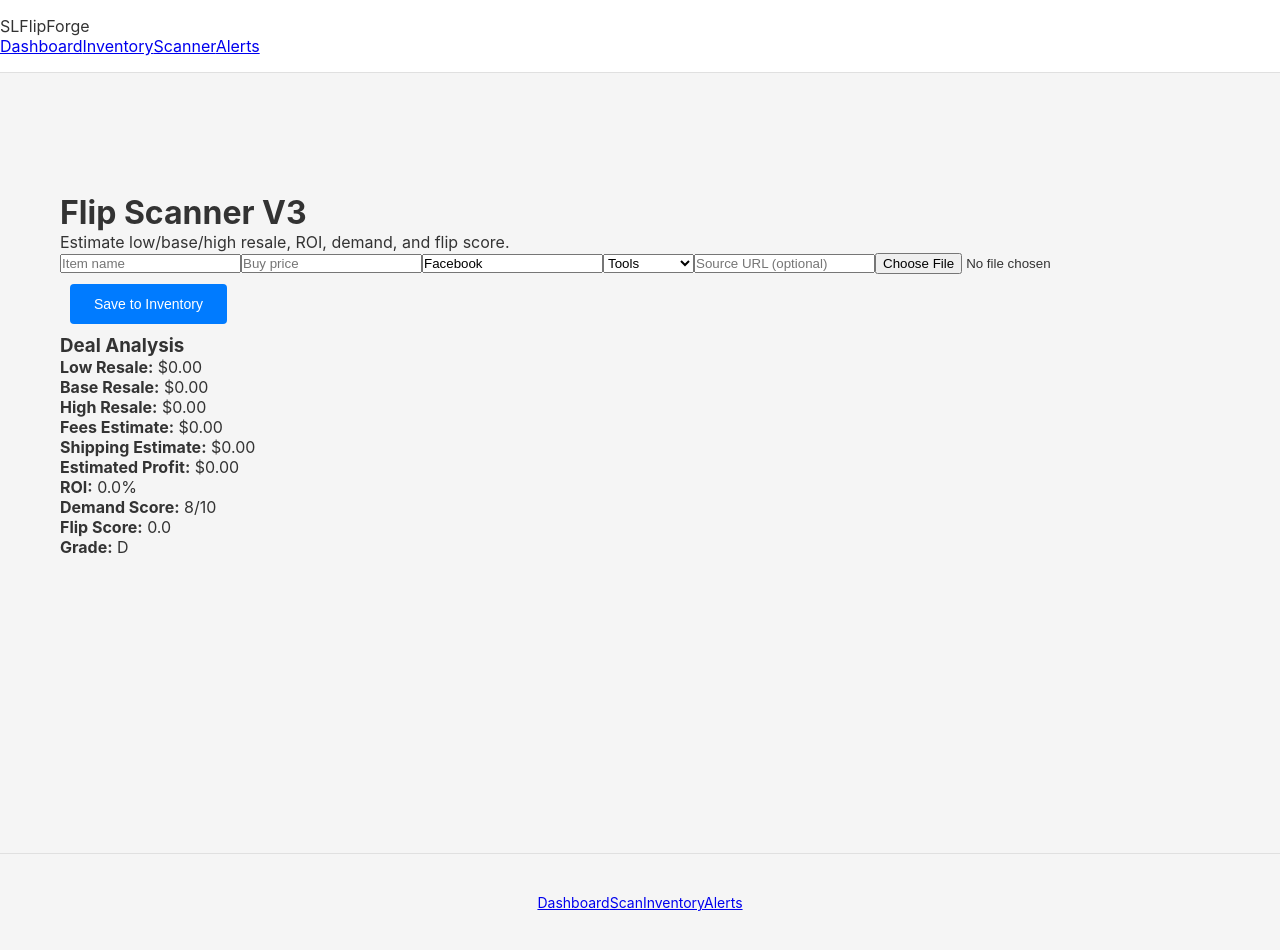
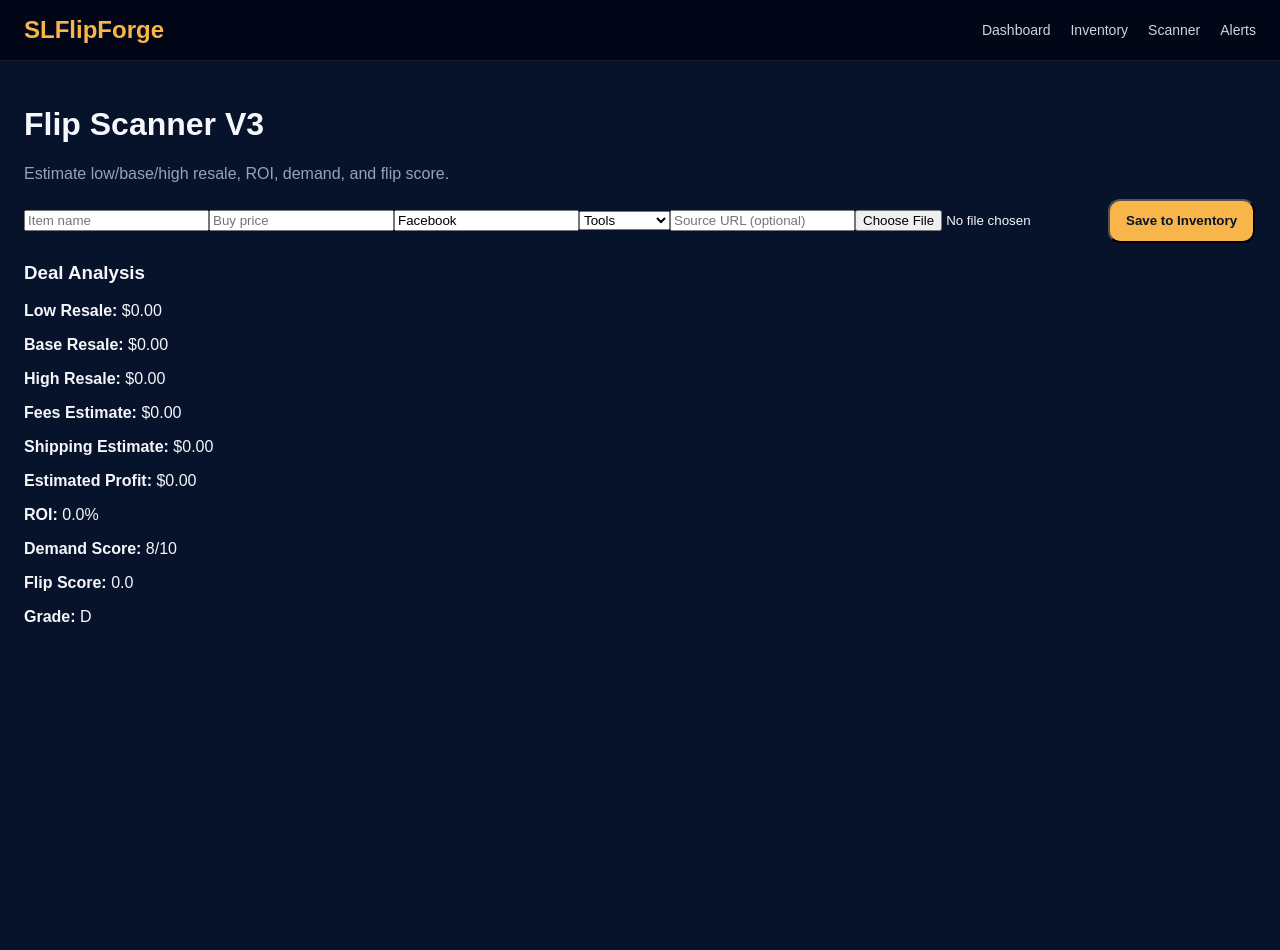
Before and after one commit to jsant1294/slflipforge, a Next.js app: page /inventory-manager in a window 1280 px wide. Shown: the top 950 px of the page. After the commit the page ends 800 px from the top, so only its background shows below. Built offline with nearby package versions, Linux system fonts and the light colour scheme.

Commit message:
dashboard ui cleanup

```diff
--- a/app/globals.css
+++ b/app/globals.css
@@ -1,180 +1,372 @@
-* {
+html, body {
   margin: 0;
   padding: 0;
+  background: #07122b;
+  color: #f5f7fb;
+  font-family: Arial, Helvetica, sans-serif;
+}
+
+* {
   box-sizing: border-box;
 }
 
-body {
-  font-family: -apple-system, BlinkMacSystemFont, 'Segoe UI', 'Roboto', 'Oxygen',
-    'Ubuntu', 'Cantarell', 'Fira Sans', 'Droid Sans', 'Helvetica Neue',
-    sans-serif;
-  -webkit-font-smoothing: antialiased;
-  -moz-osx-font-smoothing: grayscale;
-  background: #f5f5f5;
-  color: #333;
+a {
+  color: inherit;
+  text-decoration: none;
+}
+
+.site-shell {
+  min-height: 100vh;
+  background: #07122b;
+  color: #f5f7fb;
+}
+
+.site-header {
+  position: sticky;
+  top: 0;
+  z-index: 20;
+  background: #020617;
+  border-bottom: 1px solid rgba(255,255,255,0.08);
+}
+
+.site-header-inner {
+  max-width: 1500px;
+  margin: 0 auto;
+  padding: 16px 24px;
+  display: flex;
+  align-items: center;
+  justify-content: space-between;
+  gap: 16px;
+}
+
+.site-logo {
+  font-size: 24px;
+  font-weight: 700;
+  color: #f7b54a;
+}
+
+.top-nav {
+  display: flex;
+  gap: 20px;
+  flex-wrap: wrap;
+}
+
+.top-nav a {
+  color: #cbd5e1;
+  font-size: 14px;
+}
+
+.top-nav a:hover {
+  color: #ffffff;
+}
+
+.page-wrap {
+  max-width: 1500px;
+  width: 100%;
+  margin: 0 auto;
+  padding: 24px;
+  padding-bottom: 88px;
 }
 
 .container {
-  max-width: 1200px;
+  max-width: 1500px;
+  width: 100%;
   margin: 0 auto;
-  padding: 0 20px;
-}
-
-.site-header {
-  background: white;
-  border-bottom: 1px solid #e0e0e0;
-  padding: 16px 0;
-  position: sticky;
-  top: 0;
-  z-index: 100;
-}
-
-.site-header .nav {
-  display: flex;
-  align-items: center;
-  justify-content: space-between;
-}
-
-.logo {
-  font-size: 24px;
-  font-weight: bold;
-  color: #000;
-  text-decoration: none;
-  transition: opacity 0.2s;
-}
-
-.logo:hover {
-  opacity: 0.8;
-}
-
-.nav-links {
-  display: flex;
-  gap: 30px;
-  list-style: none;
-}
-
-.nav-links a {
-  text-decoration: none;
-  color: #333;
-  font-size: 14px;
-  transition: color 0.2s;
-}
-
-.nav-links a:hover {
-  color: #007bff;
-}
-
-main {
-  min-height: calc(100vh - 200px);
-  padding: 60px 0;
 }
 
 .page {
   width: 100%;
 }
 
-.hero {
-  text-align: center;
-  padding: 60px 20px;
+.dashboard-shell {
+  display: flex;
+  flex-direction: column;
+  gap: 20px;
 }
 
-.hero h1 {
-  font-size: 48px;
-  margin-bottom: 20px;
-  color: #000;
+.hero-panel {
+  background: linear-gradient(135deg, rgba(10,19,44,0.98) 0%, rgba(7,18,43,1) 100%);
+  border: 1px solid rgba(255,255,255,0.08);
+  border-radius: 20px;
+  padding: 28px;
+  box-shadow: 0 10px 30px rgba(0,0,0,0.18);
 }
 
-.hero p {
-  font-size: 18px;
-  color: #666;
-  margin-bottom: 40px;
-  max-width: 600px;
-  margin-left: auto;
-  margin-right: auto;
+.eyebrow {
+  color: #f7b54a;
+  font-size: 12px;
+  font-weight: 700;
+  letter-spacing: 0.08em;
+  text-transform: uppercase;
+  margin-bottom: 8px;
+}
+
+.hero-panel h1 {
+  font-size: 42px;
+  line-height: 1.1;
+  margin: 0 0 12px 0;
+}
+
+.hero-text,
+.muted {
+  color: #94a3b8;
+}
+
+.hero-text {
+  max-width: 760px;
+  margin-bottom: 18px;
+  line-height: 1.5;
+}
+
+.hero-actions {
+  display: flex;
+  gap: 12px;
+  flex-wrap: wrap;
+  margin-top: 18px;
 }
 
 .btn {
-  display: inline-block;
-  padding: 12px 24px;
-  margin: 10px;
-  background: #007bff;
-  color: white;
-  text-decoration: none;
-  border-radius: 4px;
-  font-size: 14px;
-  transition: background 0.2s;
-  border: none;
-  cursor: pointer;
-}
-
-.btn:hover {
-  background: #0056b3;
+  display: inline-flex;
+  align-items: center;
+  justify-content: center;
+  min-height: 44px;
+  padding: 10px 16px;
+  border-radius: 12px;
+  background: #f7b54a;
+  color: #07122b;
+  font-weight: 700;
 }
 
 .btn-secondary {
-  background: #6c757d;
+  background: rgba(255,255,255,0.04);
+  color: #f5f7fb;
+  border: 1px solid rgba(255,255,255,0.08);
 }
 
-.btn-secondary:hover {
-  background: #5a6268;
+.dashboard-grid {
+  display: grid;
+  gap: 18px;
 }
 
-footer {
-  background: #f5f5f5;
-  border-top: 1px solid #e0e0e0;
-  padding: 40px 0;
-  text-align: center;
-  color: #666;
+.dashboard-grid-4 {
+  grid-template-columns: repeat(4, minmax(0, 1fr));
+}
+
+.dashboard-main-grid {
+  grid-template-columns: 2fr 1fr;
+}
+
+.stat-card,
+.section-card {
+  background: rgba(10,19,44,0.98);
+  border: 1px solid rgba(255,255,255,0.08);
+  border-radius: 18px;
+  padding: 22px;
+}
+
+.stat-card p {
+  margin: 0 0 12px 0;
+  color: #94a3b8;
   font-size: 14px;
-  margin-top: 60px;
+}
+
+.stat-number {
+  font-size: 44px;
+  font-weight: 700;
+  line-height: 1;
+}
+
+.section-head {
+  display: flex;
+  align-items: center;
+  justify-content: space-between;
+  gap: 12px;
+  margin-bottom: 14px;
+}
+
+.section-card h3 {
+  margin: 0;
+  font-size: 24px;
+}
+
+.spotlight-title {
+  font-size: 40px;
+  line-height: 1.05;
+  margin: 10px 0 10px 0;
+}
+
+.badge {
+  display: inline-flex;
+  align-items: center;
+  border-radius: 999px;
+  padding: 7px 12px;
+  font-size: 12px;
+  font-weight: 700;
+}
+
+.badge-hot {
+  background: rgba(247,181,74,0.12);
+  color: #f7b54a;
+  border: 1px solid rgba(247,181,74,0.25);
+}
+
+.spotlight-stats {
+  display: grid;
+  grid-template-columns: repeat(4, 1fr);
+  gap: 12px;
+  margin: 22px 0;
+}
+
+.spotlight-stat {
+  background: rgba(255,255,255,0.03);
+  border: 1px solid rgba(255,255,255,0.06);
+  border-radius: 12px;
+  padding: 14px;
+}
+
+.spotlight-stat span {
+  display: block;
+  color: #94a3b8;
+  font-size: 12px;
+  margin-bottom: 6px;
+}
+
+.spotlight-stat strong {
+  font-size: 22px;
+}
+
+.quick-actions-grid {
+  display: grid;
+  grid-template-columns: repeat(2, 1fr);
+  gap: 14px;
+  margin-top: 14px;
+}
+
+.quick-action-btn {
+  display: flex;
+  flex-direction: column;
+  gap: 6px;
+  padding: 18px;
+  min-height: 96px;
+  background: rgba(255,255,255,0.03);
+  border: 1px solid rgba(255,255,255,0.08);
+  border-radius: 16px;
+}
+
+.quick-action-title {
+  display: block;
+  font-weight: 700;
+  font-size: 16px;
+}
+
+.quick-action-sub {
+  color: #94a3b8;
+  font-size: 13px;
+  line-height: 1.4;
+}
+
+.stack-list {
+  display: flex;
+  flex-direction: column;
+  gap: 12px;
+  margin-top: 12px;
+}
+
+.stack-item {
+  display: flex;
+  align-items: center;
+  justify-content: space-between;
+  gap: 16px;
+  padding: 16px;
+  border: 1px solid rgba(255,255,255,0.06);
+  border-radius: 14px;
+  background: rgba(255,255,255,0.02);
+}
+
+.stack-item strong {
+  font-size: 16px;
+}
+
+.stack-side {
+  text-align: right;
+}
+
+.text-link {
+  color: #f7b54a;
+  font-size: 14px;
 }
 
 .mobile-nav {
-  display: none;
   position: fixed;
-  bottom: 0;
   left: 0;
   right: 0;
-  background: white;
-  border-top: 1px solid #e0e0e0;
-  padding: 8px 0;
-  z-index: 99;
-}
-
-.mobile-nav {
-  display: flex;
+  bottom: 0;
+  display: none;
+  background: #020617;
+  border-top: 1px solid rgba(255,255,255,0.08);
+  z-index: 30;
   justify-content: space-around;
-  align-items: center;
+  padding: 12px 8px;
 }
 
 .mobile-nav a {
-  flex: 1;
+  color: #e2e8f0;
+  font-size: 12px;
   text-align: center;
-  padding: 12px 0;
-  text-decoration: none;
-  color: #333;
-  font-size: 12px;
-  transition: color 0.2s;
 }
 
-.mobile-nav a:hover {
-  color: #007bff;
-}
+@media (max-width: 1100px) {
+  .dashboard-grid-4 {
+    grid-template-columns: repeat(2, minmax(0, 1fr));
+  }
 
-body {
-  padding-bottom: 70px;
+  .dashboard-main-grid {
+    grid-template-columns: 1fr;
+  }
+
+  .spotlight-stats {
+    grid-template-columns: repeat(2, 1fr);
+  }
 }
 
 @media (max-width: 768px) {
-  .nav-links {
+  .site-header-inner {
+    padding: 14px 16px;
+  }
+
+  .top-nav {
     display: none;
   }
 
-  .hero h1 {
-    font-size: 32px;
+  .page-wrap {
+    padding: 16px;
+    padding-bottom: 88px;
   }
 
-  .hero p {
-    font-size: 16px;
+  .hero-panel {
+    padding: 22px;
+  }
+
+  .hero-panel h1 {
+    font-size: 30px;
+  }
+
+  .dashboard-grid-4,
+  .quick-actions-grid,
+  .spotlight-stats {
+    grid-template-columns: 1fr;
+  }
+
+  .stack-item {
+    flex-direction: column;
+    align-items: flex-start;
+  }
+
+  .stack-side {
+    text-align: left;
+  }
+
+  .mobile-nav {
+    display: flex;
   }
 }
--- a/app/layout.js
+++ b/app/layout.js
@@ -1,4 +1,5 @@
 import "./globals.css";
+import MobileBottomNav from "../components/MobileBottomNav";
 
 export const metadata = {
   title: "SLFlipForge",
@@ -8,7 +9,6 @@ export const metadata = {
 export default function RootLayout({ children }) {
   return (
     <html lang="en">
-      <head />
       <body className="site-shell">
         <header className="site-header">
           <div className="site-header-inner">
@@ -25,12 +25,7 @@ export default function RootLayout({ children }) {
 
         <main className="page-wrap">{children}</main>
 
-        <footer className="mobile-tabbar">
-          <a href="/dashboard">Dashboard</a>
-          <a href="/flip-scanner">Scan</a>
-          <a href="/inventory-manager">Inventory</a>
-          <a href="/flipbot-alerts">Alerts</a>
-        </footer>
+        <MobileBottomNav />
       </body>
     </html>
   );
--- a/components/MobileBottomNav.js
+++ b/components/MobileBottomNav.js
@@ -1,3 +1,4 @@
+
 'use client'
 
 import Link from 'next/link'
@@ -5,31 +6,10 @@ import Link from 'next/link'
 export default function MobileBottomNav() {
   return (
     <nav className="mobile-nav">
-
-      <Link href="/">
-        Home
-      </Link>
-
-      <Link href="/flip-scanner">
-        Scan
-      </Link>
-
-      <Link href="/market-intelligence">
-        Market
-      </Link>
-
-      <Link href="/inventory-manager">
-        Inventory
-      </Link>
-
-      <Link href="/messages">
-        Messages
-      </Link>
-
-      <Link href="/analytics">
-        Analytics
-      </Link>
-
+      <Link href="/dashboard">Dashboard</Link>
+      <Link href="/flip-scanner">Scan</Link>
+      <Link href="/inventory-manager">Inventory</Link>
+      <Link href="/flipbot-alerts">Alerts</Link>
     </nav>
   )
 }
```
Also changed, not shown: app/dashboard/page.js (+45 -83 lines).
